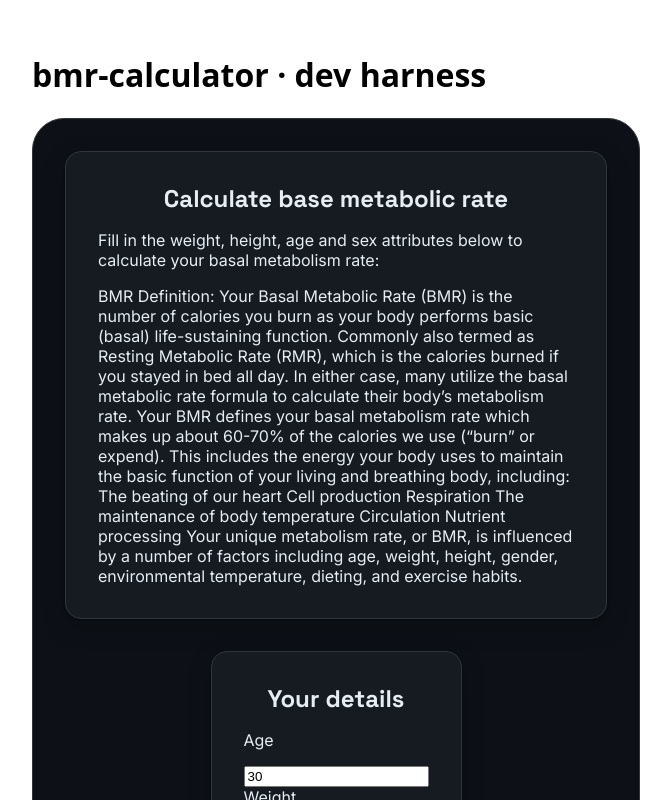
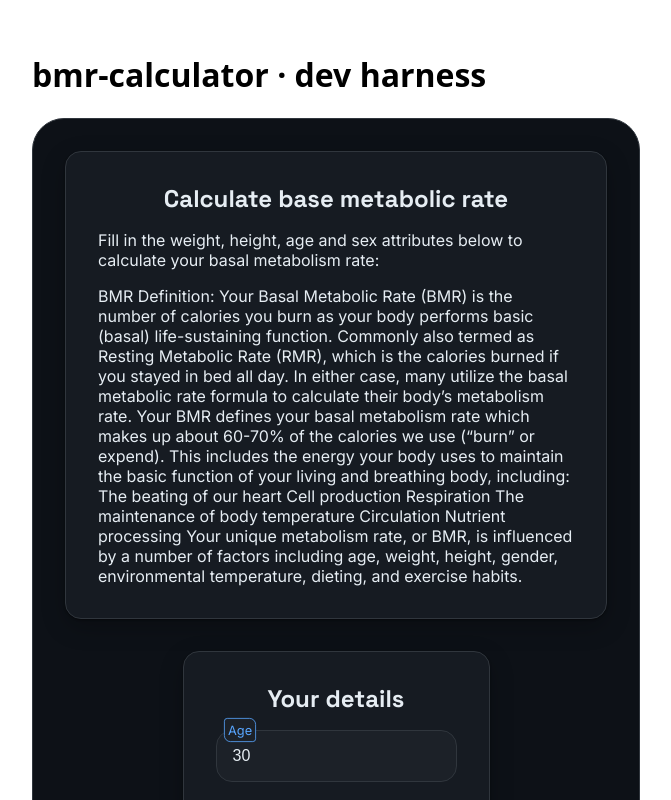
Before and after one commit to Sonmess/bmr-calculator, a Vue app in the folder packages/bmr-calculator/: page / in a window 1280 px wide. Shown: the top 800 px of the page, without its empty margins (304-975 px from the left). Built offline with nearby package versions, Linux system fonts and the light colour scheme.

Commit message:
~ basic style changes

```diff
--- /dev/null
+++ b/packages/bmr-calculator/src/assets/vars.css
@@ -0,0 +1,45 @@
+.bmr-calculator {
+  /* fonts */
+  --_font-heading: var(
+    --bmr-font-heading,
+    'Space Grotesk',
+    system-ui,
+    sans-serif
+  );
+  --_font-text: var(--bmr-font-text, 'Inter', system-ui, sans-serif);
+
+  /* backgrounds */
+  --_bg-page: var(--bmr-bg-page, #0d1117);
+  --_bg-surface: var(--bmr-bg-surface, #161b22);
+  --_bg-surface-2: var(--bmr-bg-surface-2, #1c2128);
+
+  /* text / accent colors */
+  --_color-primary: var(--bmr-color-primary, #e6edf3);
+  --_color-secondary: var(--bmr-color-secondary, #8b949e);
+  --_color-accent: var(--bmr-color-accent, #58a6ff);
+  --_color-positive: var(--bmr-color-positive, #3fb950);
+  --_color-danger: var(--bmr-color-danger, #f85149);
+  --_color-warning: var(--bmr-color-warning, #d29922);
+
+  /* borders / radii / shadow */
+  --_border-color: var(--bmr-border-color, #30363d);
+  --_radius-big: var(--bmr-radius-big, 2rem);
+  --_radius-small: var(--bmr-radius-small, 1rem);
+  --_radius-fancy-small: 0.25rem 0.5rem;
+  --_radius-fancy-big: 1rem 2rem;
+  --_shadow: var(
+    --bmr-shadow,
+    0 1px 2px rgba(0, 0, 0, 0.4),
+    0 8px 24px rgba(0, 0, 0, 0.24)
+  );
+
+  /* spacing */
+  --_padding-big: var(--bmr-padding-big, 2rem);
+  --_padding-small: var(--bmr-padding-small, 1rem);
+  --_gap-big: var(--bmr-gap-big, 2rem);
+  --_gap-small: var(--bmr-gap-small, 1rem);
+}
+
+.test {
+  background-color: var(--_bg-surface);
+}
--- a/packages/bmr-calculator/src/components/BmrCalculator.vue
+++ b/packages/bmr-calculator/src/components/BmrCalculator.vue
@@ -34,46 +34,12 @@ provideBmrForm();
   </main>
 </template>
 
+<style>
+@import '../assets/vars.css';
+</style>
+
 <style scoped>
 .bmr-calculator {
-  /* fonts */
-  --_font-heading: var(
-    --bmr-font-heading,
-    'Space Grotesk',
-    system-ui,
-    sans-serif
-  );
-  --_font-text: var(--bmr-font-text, 'Inter', system-ui, sans-serif);
-
-  /* backgrounds */
-  --_bg-page: var(--bmr-bg-page, #0d1117);
-  --_bg-surface: var(--bmr-bg-surface, #161b22);
-  --_bg-surface-2: var(--bmr-bg-surface-2, #1c2128);
-
-  /* text / accent colors */
-  --_color-primary: var(--bmr-color-primary, #e6edf3);
-  --_color-secondary: var(--bmr-color-secondary, #8b949e);
-  --_color-accent: var(--bmr-color-accent, #58a6ff);
-  --_color-positive: var(--bmr-color-positive, #3fb950);
-  --_color-danger: var(--bmr-color-danger, #f85149);
-  --_color-warning: var(--bmr-color-warning, #d29922);
-
-  /* borders / radii / shadow */
-  --_border-color: var(--bmr-border-color, #30363d);
-  --_radius-big: var(--bmr-radius-big, 2rem);
-  --_radius-small: var(--bmr-radius-small, 1rem);
-  --_shadow: var(
-    --bmr-shadow,
-    0 1px 2px rgba(0, 0, 0, 0.4),
-    0 8px 24px rgba(0, 0, 0, 0.24)
-  );
-
-  /* spacing */
-  --_padding-big: var(--bmr-padding-big, 2rem);
-  --_padding-small: var(--bmr-padding-small, 1rem);
-  --_gap-big: var(--bmr-gap-big, 2rem);
-  --_gap-small: var(--bmr-gap-small, 1rem);
-
   /* ---- component styles: consume ONLY the private --_* tokens ---- */
   display: flex;
   flex-flow: row wrap;
--- a/packages/bmr-calculator/src/components/base/BaseNumberInput.vue
+++ b/packages/bmr-calculator/src/components/base/BaseNumberInput.vue
@@ -7,6 +7,7 @@
       :id="inputId"
       :name="name"
       v-model.number="modelValue"
+      placeholder=" "
     />
   </div>
 </template>
@@ -28,6 +29,59 @@ const inputId = computed(() => 'input-group-' + props.name);
 .base-number-input {
   display: flex;
   flex-direction: column;
-  gap: var(--_gap-small);
+  position: relative;
+}
+
+.base-number-input__label {
+  position: absolute;
+  top: 50%;
+  left: 0.5rem;
+  transform: translateY(-50%);
+  transform-origin: left top;
+  color: var(--_color-secondary);
+  font-size: 1rem;
+  line-height: 1.5rem;
+  padding: 0.125rem 0.25rem;
+  cursor: text;
+  pointer-events: none;
+  transition:
+    transform 0.2s ease,
+    color 0.2s ease;
+}
+
+.base-number-input__field {
+  width: 100%;
+  color: var(--_color-primary);
+  background-color: var(--_bg-surface-2);
+  border: 1px solid var(--_border-color);
+  border-radius: var(--_radius-small);
+  padding: var(--_padding-small);
+  outline: 0;
+  font-size: 1rem;
+  transition:
+    border-color 0.2s ease,
+    box-shadow 0.2s ease;
+}
+
+.base-number-input__field::-webkit-inner-spin-button,
+.base-number-input__field::-webkit-outer-spin-button {
+  display: none;
+}
+
+.base-number-input__field:focus {
+  border-color: var(--_color-accent);
+  box-shadow: 0 0 0 1px var(--_color-accent);
+}
+
+/* floated state: focused OR has a value */
+.base-number-input:has(.base-number-input__field:focus)
+  .base-number-input__label,
+.base-number-input:has(.base-number-input__field:not(:placeholder-shown))
+  .base-number-input__label {
+  transform: translateY(-38px) scale(0.8);
+  color: var(--_color-accent);
+  background-color: var(--_bg-surface-2);
+  border: 1px solid var(--_color-accent);
+  border-radius: var(--_radius-fancy-small);
 }
 </style>
--- a/packages/bmr-calculator/src/components/cards/CardInput.vue
+++ b/packages/bmr-calculator/src/components/cards/CardInput.vue
@@ -33,3 +33,11 @@ import { useBmrForm } from '../../composables/useBmrForm';
 // prop), so binding v-model to its fields is legitimate two-way editing.
 const { input } = useBmrForm();
 </script>
+
+<style scoped>
+.bmr-calculator__input form {
+  display: flex;
+  gap: var(--_gap-big);
+  flex-direction: column;
+}
+</style>
```
Also changed, not shown: 1 other file (tests, documents, lock files or other folders).
